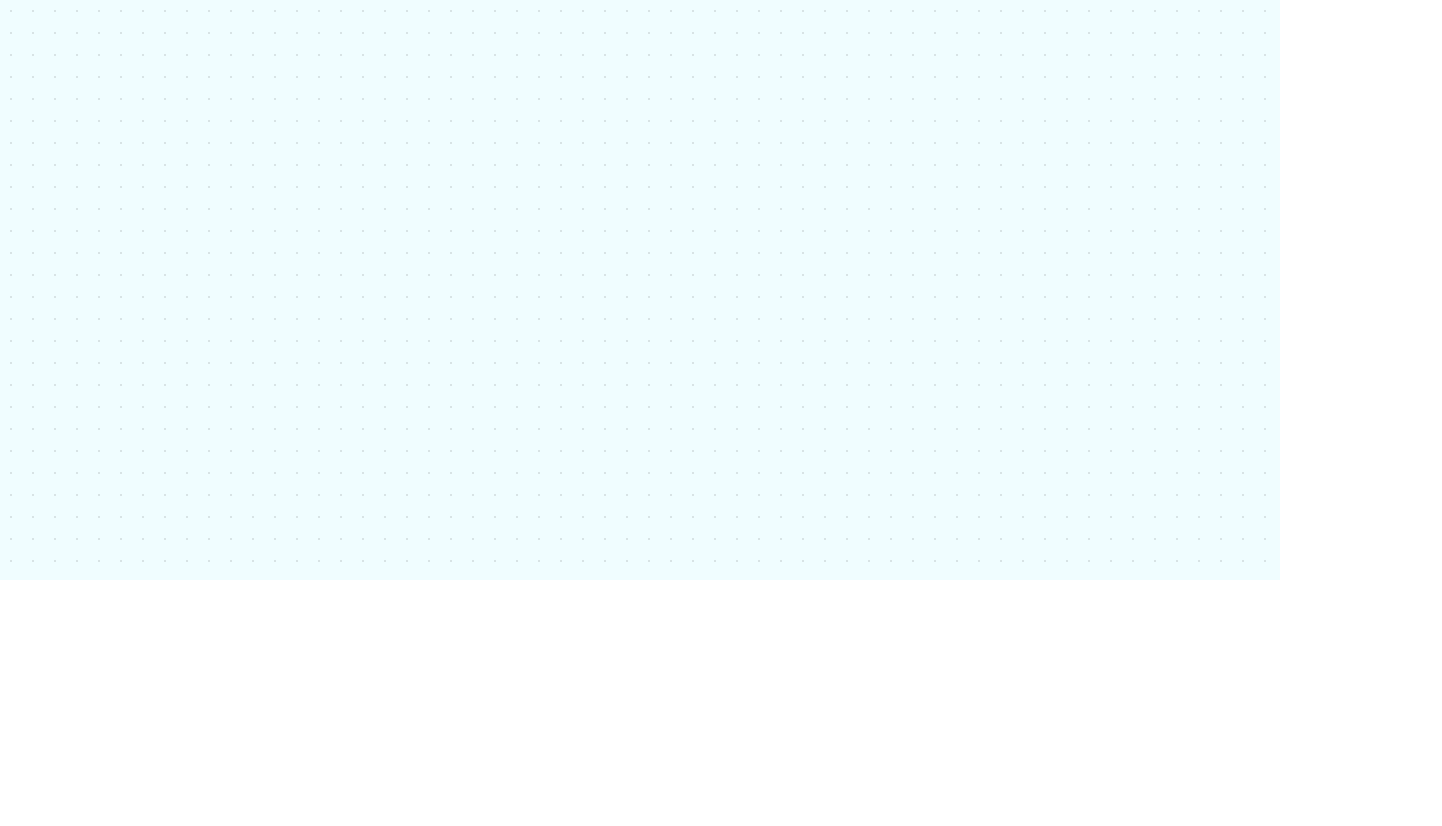
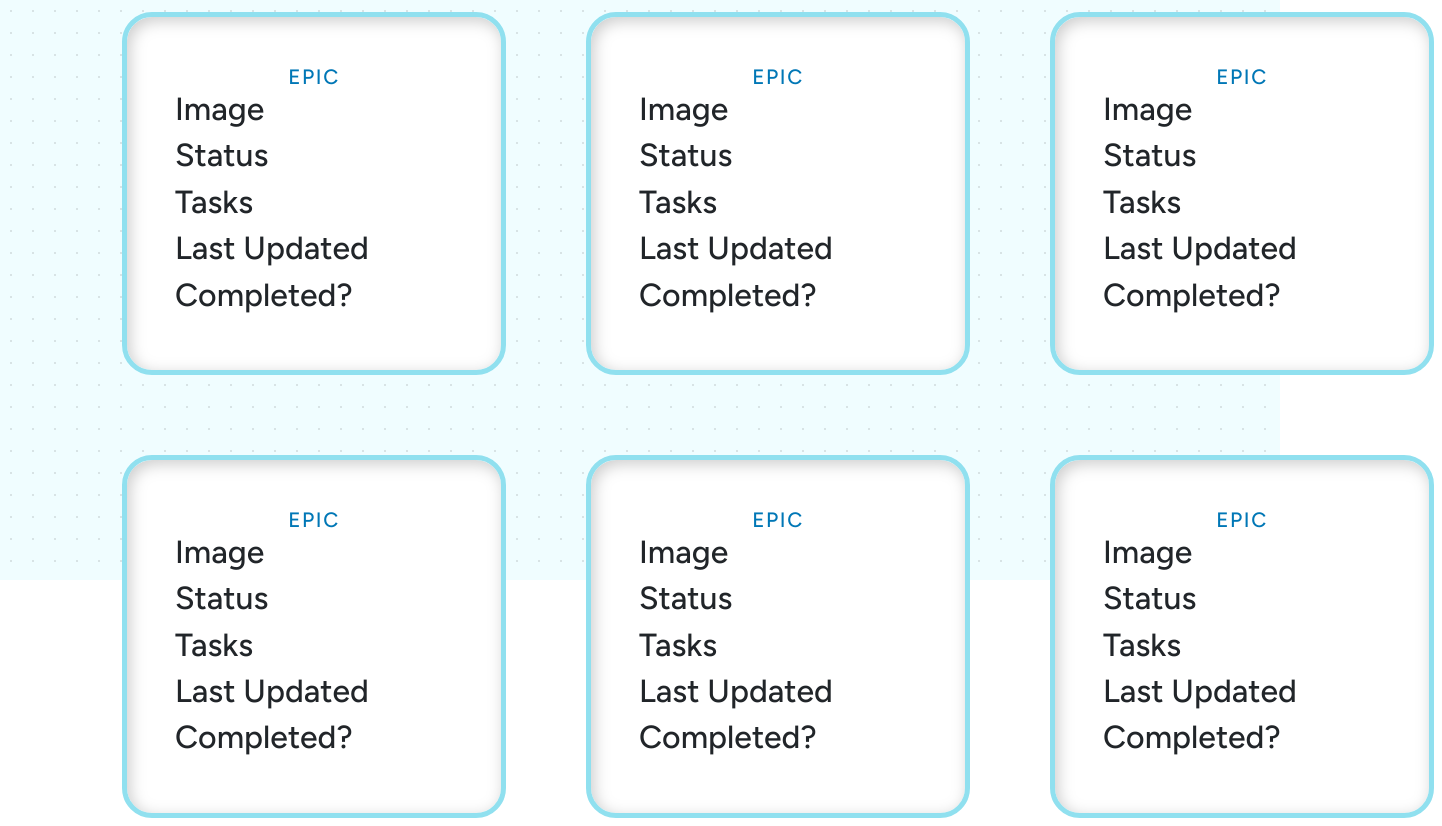
Before and after one commit to Viridi-Machina/gid-get-it-done, a React (Create React App) app: page /epic-dashboard in a window 1280 px wide. Shown: the part 220-1046 px from the top of the page, 1442 px wide, since content can reach past the window. Before the commit the page ends 800 px from the top, so only its background shows below. Built offline with nearby package versions, Linux system fonts and the light colour scheme; no server answers.

Commit message:
feat: create basic grid layout for epics dashboard

```diff
--- a/src/App.js
+++ b/src/App.js
@@ -8,6 +8,7 @@ import LoggedOut from './components/LoggedOut';
 import SignUpForm from './pages/auth/SignUpForm';
 import SignInForm from './pages/auth/SignInForm';
 import EpicCreateForm from './pages/epics/EpicCreateForm';
+import EpicDashboard from './pages/epics/EpicDashboard';
 import { useCurrentUser } from './contexts/CurrentUserContext';
 
 
@@ -22,7 +23,7 @@ function App() {
             <Container className={styles.Main}>
                 <Switch>
                     <Route exact path='/' render={() => <LoggedOut />} />
-                    <Route exact path='/epic-dashboard' render={() => <p>Epic Dashboard</p>} />
+                    <Route exact path='/epic-dashboard' render={() => <EpicDashboard />} />
                     <Route exact path='/epic-dashboard/create' render={() => <EpicCreateForm />} />
                     <Route exact path='/tasks' render={() => <p>Tasks</p>} />
                     <Route exact path='/team' render={() => <p>Team</p>} />
--- a/src/App.module.css
+++ b/src/App.module.css
@@ -15,10 +15,6 @@
     background-size: 22px 22px;
 
 }
-
-/* .Main {
-
-} */
 
 .Image {
     max-width: 100%;
--- a/src/pages/epics/EpicCreateForm.js
+++ b/src/pages/epics/EpicCreateForm.js
@@ -143,7 +143,7 @@ function EpicCreateForm() {
     <Row className={`${styles.Row}`}>
         <Col className='my-auto py-2 p-md-2' md={12}>
             <Container className={`${styles.SignUpRow1} ${epicStyles.Container} p-5 `}>
-            <h1 className={styles.Link} to='/'>Create Epic</h1>
+            <h1 className={styles.Link}>Create Epic</h1>
             <Form onSubmit={handleSubmit}>
                 {formFields}
             </Form>
--- /dev/null
+++ b/src/pages/epics/EpicDashboard.js
@@ -0,0 +1,83 @@
+import React, { useState } from "react";
+
+import Container from "react-bootstrap/Container";
+
+import styles from "../../styles/SignUpForm.module.css";
+import appStyles from "../../App.module.css";
+import epicStyles from '../../styles/Epics.module.css';
+import { useParams } from "react-router-dom/cjs/react-router-dom.min";
+
+function EpicDashboard() {
+    const { id } = useParams();
+    const [epic, setEpic] = useState({ restuls: [] });
+
+
+    return (
+        <div className={`${epicStyles.Content}`}>
+            <div className={epicStyles.Container}>
+                    <div className='my-auto py-2 p-md-2' md={12}>
+                        <Container className={`${styles.SignUpRow1} p-5 `}>
+                            <h1 className={styles.Link}>Epic</h1>
+                            <h2>Image</h2>
+                            <h2>Status</h2>
+                            <h2>Tasks</h2>
+                            <h2>Last Updated</h2>
+                            <h2>Completed?</h2>
+                        </Container>
+                    </div>
+                    <div className='m-auto py-2 p-md-2' md={12}>
+                        <Container className={`${styles.SignUpRow1} p-5 `}>
+                            <h1 className={styles.Link}>Epic</h1>
+                            <h2>Image</h2>
+                            <h2>Status</h2>
+                            <h2>Tasks</h2>
+                            <h2>Last Updated</h2>
+                            <h2>Completed?</h2>
+                        </Container>
+                    </div>
+                    <div className='my-auto py-2 p-md-2' md={12}>
+                        <Container className={`${styles.SignUpRow1} p-5 `}>
+                            <h1 className={styles.Link}>Epic</h1>
+                            <h2>Image</h2>
+                            <h2>Status</h2>
+                            <h2>Tasks</h2>
+                            <h2>Last Updated</h2>
+                            <h2>Completed?</h2>
+                        </Container>
+                    </div>
+                    <div className='my-auto py-2 p-md-2' md={12}>
+                        <Container className={`${styles.SignUpRow1} p-5 `}>
+                            <h1 className={styles.Link}>Epic</h1>
+                            <h2>Image</h2>
+                            <h2>Status</h2>
+                            <h2>Tasks</h2>
+                            <h2>Last Updated</h2>
+                            <h2>Completed?</h2>
+                        </Container>
+                    </div>
+                    <div className='m-auto py-2 p-md-2' md={12}>
+                        <Container className={`${styles.SignUpRow1} p-5 `}>
+                            <h1 className={styles.Link}>Epic</h1>
+                            <h2>Image</h2>
+                            <h2>Status</h2>
+                            <h2>Tasks</h2>
+                            <h2>Last Updated</h2>
+                            <h2>Completed?</h2>
+                        </Container>
+                    </div>
+                    <div className='my-auto py-2 p-md-2' md={12}>
+                        <Container className={`${styles.SignUpRow1} p-5 `}>
+                            <h1 className={styles.Link}>Epic</h1>
+                            <h2>Image</h2>
+                            <h2>Status</h2>
+                            <h2>Tasks</h2>
+                            <h2>Last Updated</h2>
+                            <h2>Completed?</h2>
+                        </Container>
+                    </div>
+            </div>
+        </div>
+    )
+}
+
+export default EpicDashboard
--- /dev/null
+++ b/src/styles/Epics.module.css
@@ -0,0 +1,15 @@
+.Container {
+    display: grid;
+    grid-template-columns: 1fr 1fr 1fr ;
+    grid-template-rows: 1fr 1fr;
+    grid-gap: 4rem;
+    height: 18rem;
+    width: 24rem;
+}
+
+.Content {
+    padding-top: 14rem;
+    padding-left: 2rem;
+    height: 100vh;
+
+}
```
Also changed, not shown: src/pages/epics/EpicView.js (deleted).
